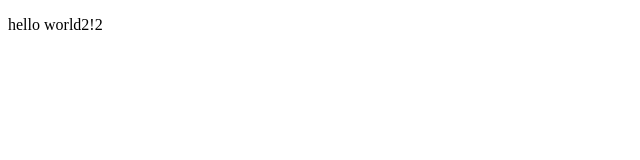
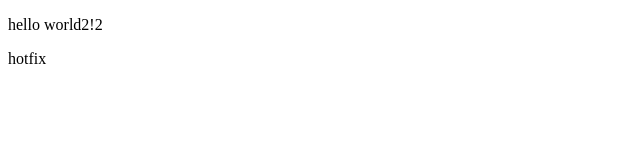
Before and after one commit to s-okami/testApp, a plain HTML site: page index.html in a window 1280 px wide. Shown: the full height of the page, 0-640 px from the left. Drawn offline with Linux system fonts and the light colour scheme.

Commit message:
write hotfix down

```diff
--- a/index.html
+++ b/index.html
@@ -6,5 +6,6 @@
 </head>
 <body>
     <p>hello world2!2</p>
+    hotfix
 </body>
 </html>
```
